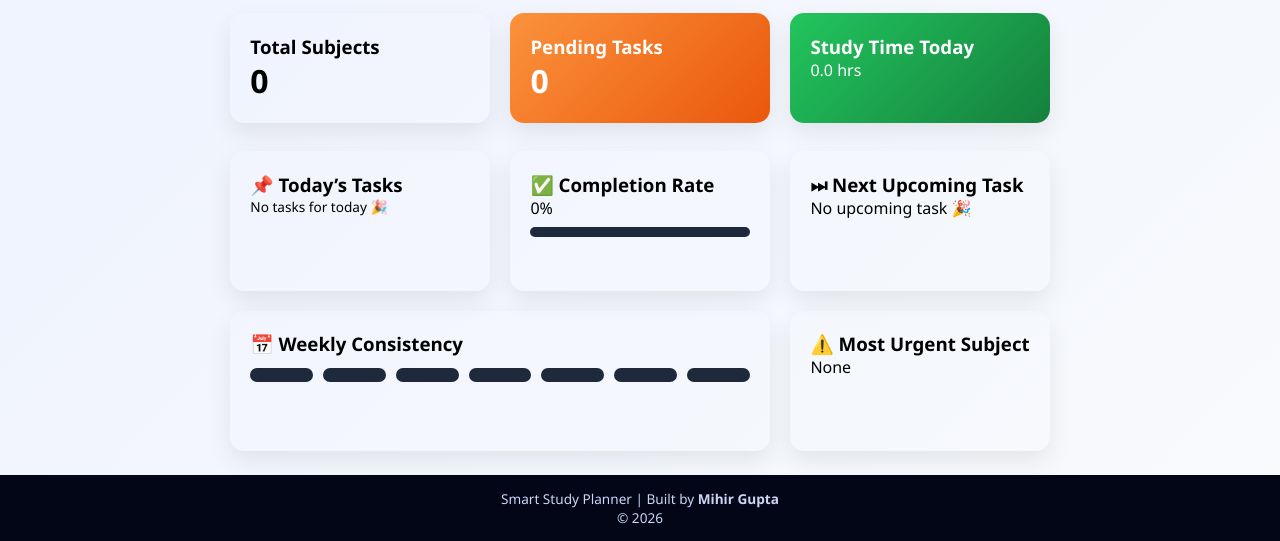
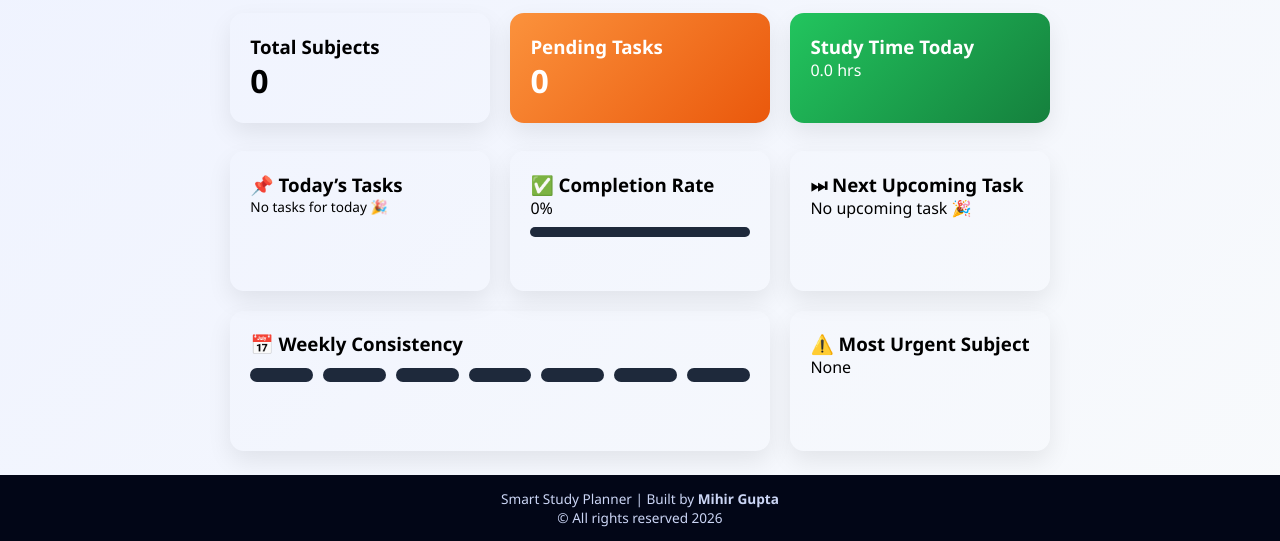
Before and after one commit to mihirgupta665/Smart-Study-Planner, a plain HTML site: page index.html in a window 1280 px wide. Shown: the part 306-847 px from the top of the page. Drawn offline with Linux system fonts and the light colour scheme.

Commit message:
Huge update making the study planner 2.0

```diff
--- a/index.html
+++ b/index.html
@@ -239,7 +239,7 @@
 
     <footer class="footer">
         <p>Smart Study Planner | Built by <strong>Mihir Gupta</strong></p>
-        <p>&copy; 2026</p>
+        <p>&copy; All rights reserved 2026</p>
     </footer>
 
     <!-- JS -->
```
